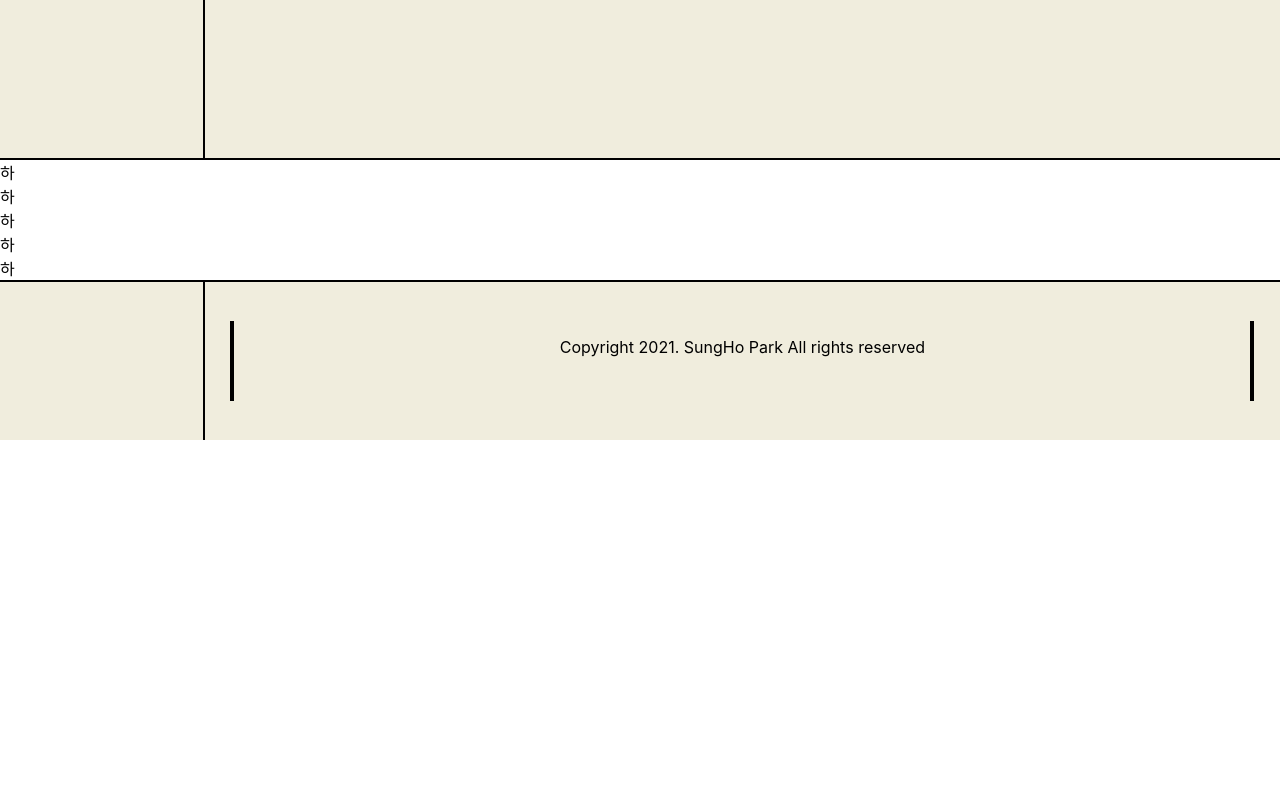
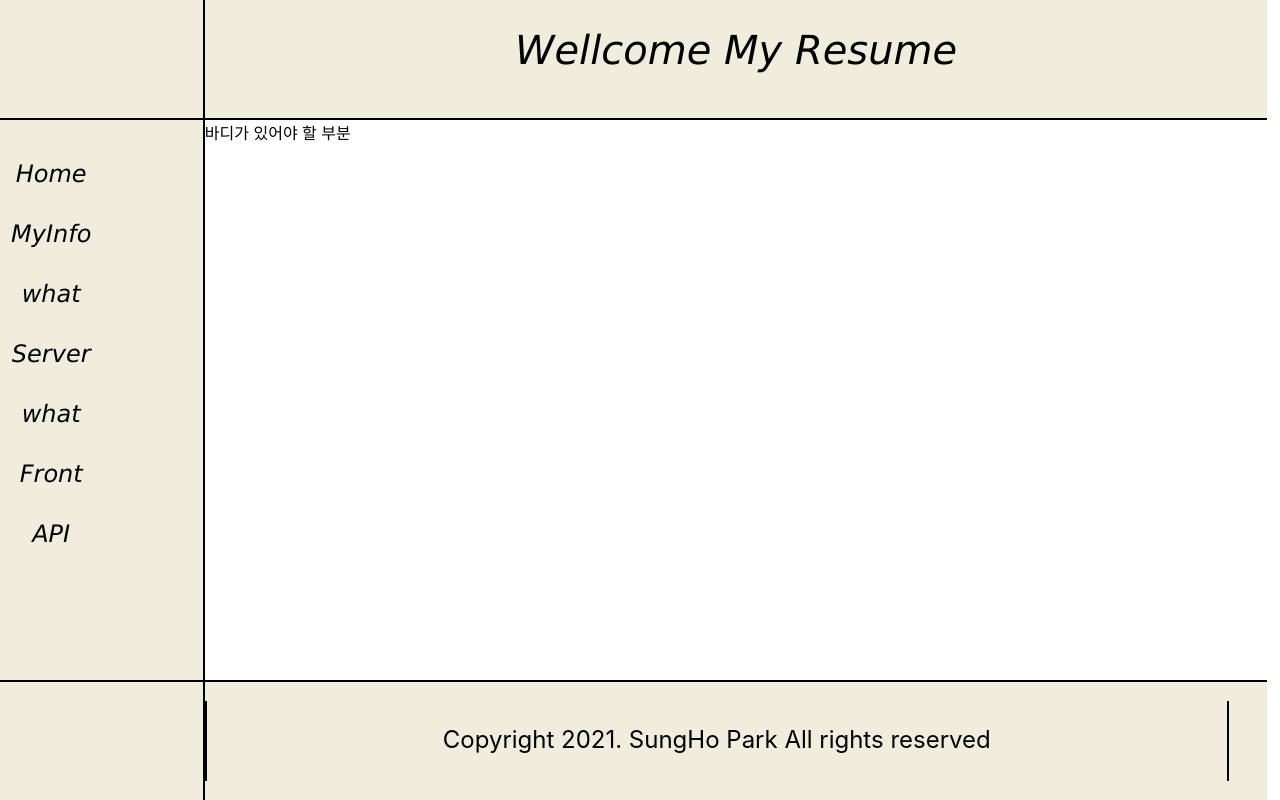
Before and after one commit to kospsh157/portFolio, a React (Create React App) app in the folder nodeServer/reactFront/: page / in a window 1280 px wide. Built offline with nearby package versions, Linux system fonts and the light colour scheme.

Commit message:
eighth progress portFolio

```diff
--- a/nodeServer/reactFront/src/App.js
+++ b/nodeServer/reactFront/src/App.js
@@ -1,7 +1,8 @@
-import {useState, useEffect} from 'react';
+import React, {useState, useEffect} from 'react';
 import styled from 'styled-components';
 import TopAndFooter from './components/presentational/TopAndFooter';
 import VerticalLine from './components/presentational/VerticalLine';
+import SideMenu from './components/presentational/SideMenu';
 
 // import Compoents Top and Footer
 const [TopNevi, TopBody, FooterNavi, FooterBody] = TopAndFooter;
@@ -10,47 +11,46 @@ const [TopNevi, TopBody, FooterNavi, FooterBody] = TopAndFooter;
 function App() {
 
   return (
-    <div className="App">
+    <>
       <TopNevi/>
-      <TopBody/>
-      <div>
-        하
-        <br />
-        하
-        <br />
-        하
-        <br />
-        하
-        <br />
-        하
-        <br />
+      <TopBody>
+        Wellcome My Resume
+      </TopBody>
 
-
-
-
+      <SideMenu/>
+      <div style={{float: 'left', width: '83vw', height: '70vh', padding:'0', margin: '0'}}>
+        바디가 있어야 할 부분
       </div>
 
 
 
 
 
+
+
+
+
+
+
+      <FooterNavi/>
+
       <FooterBody>
+        {/* inline css start point*/}
         <div style={{
           width: '80vw',
           height: '10vh',
           padding: 0,
-          borderRight: '4px solid black',
-          borderLeft: '4px solid black',
+          borderRight: '2px solid black',
+          borderLeft: '2px solid black',
           boxSizing: 'border-box',
-          margin: '0px 2vw 0 2vw'
+          display: 'inline-block',
+          // margin: '0px 1vw 0 1vw'
         }}>
-          <p>Copyright 2021. SungHo Park All rights reserved</p>
+        {/* inline css end point*/}
+          <p style={{fontSize: '1.5rem'}}>Copyright 2021. SungHo Park All rights reserved</p>
         </div>
-
       </FooterBody>
-
-      <FooterNavi/>
-    </div>
+    </>
   );
 }
 
--- a/nodeServer/reactFront/src/components/presentational/Body.js
+++ b/nodeServer/reactFront/src/components/presentational/Body.js
@@ -0,0 +1,2 @@
+import styled from 'styled-components';
+import Square from './Square';
--- a/nodeServer/reactFront/src/components/presentational/SideMenu.js
+++ b/nodeServer/reactFront/src/components/presentational/SideMenu.js
@@ -2,36 +2,33 @@
 import styled from 'styled-components';
 import Square from './Square';
 
-const menuList = styled.ul`
-    <li></li>
+
+const Menu = styled(Square)`
+    width: 16vw;
+    height: 70vh;
+    border-right: 2px solid black;
+    float: left;
+    font-family: Verdana;
+    font-style: italic;
+    font-size: 1.5em;
+    line-height: 2.5em;
+    text-align: center;
+
+`;
 
 
 
-
-`
-const Navigation = styled(Square)`
-    width: 16vw;
-    height: 60vh;
-    border-right: 2px solid black;
-
-
-
-
-
-
-
-
-`;
-
 function SideMenu(){
     return (
-        <ul>
-            <li>Home</li>
-            <li>MyInfo</li>
-            <li>what&nbsp;Server</li>
-            <li>what&nbsp;Front</li>
-            <li>API</li>
-        </ul>
+        <Menu>
+            <ul style={{listStyle: 'none', width: '8vw', padding: '0'}}>
+                <li>Home</li>
+                <li>MyInfo</li>
+                <li>what<br/>Server</li>
+                <li>what<br/>Front</li>
+                <li>API</li>
+            </ul>
+        </Menu>
     );
 }
 
--- a/nodeServer/reactFront/src/components/presentational/Square.js
+++ b/nodeServer/reactFront/src/components/presentational/Square.js
@@ -9,7 +9,6 @@ const Square = styled.div`
     border-right: ${props => props.borderRight || 0} solid black;
     border-bottom: ${props => props.borderBottom || 0} solid black;
     float: ${props => props.float || 'none'};
-
     box-sizing: border-box;
     background-color: #F0EDDD;
 
--- a/nodeServer/reactFront/src/components/presentational/TopAndFooter.js
+++ b/nodeServer/reactFront/src/components/presentational/TopAndFooter.js
@@ -4,35 +4,48 @@ import Square from './Square';
 // create Top and Footer
 const TopNevi = styled(Square)`
   width: 16vw;
-  height: 20vh;
+  height: 15vh;
   border-bottom: 2px solid black;
   border-right: 2px solid black;
   float: left;
+
+
 `;
 
 const TopBody = styled(Square)`
-  width: 84vw;
-  height: 20vh;
+  width: 83vw;
+  height: 15vh;
   border-bottom: 2px solid black;
   float: left;
+  text-align: center;
+  font-size: 2.5em;
+  font-family: Verdana;
+  font-style: italic;
+
+  /* Make inner text vertically center aligned (You can use this way only for one sentence.)*/
+  line-height: 2.5em;
+
 `;
 
 const FooterBody = styled(Square)`
-  width: 84vw;
-  height: 20vh;
+  width: 83vw;
+  height: 15vh;
   border-top: 2px solid black;
-  float: right;
+  float: left;
   text-align: center;
+
+  /* Make inner div vertically center aligned  */
   display: flex;
   align-items: center;
+
 `;
 
 const FooterNavi = styled(Square)`
   width: 16vw;
-  height: 20vh;
+  height: 15vh;
   border-right: 2px solid black;
   border-top: 2px solid black;
-  float: right;
+  float: left;
 `;
 
 
```
